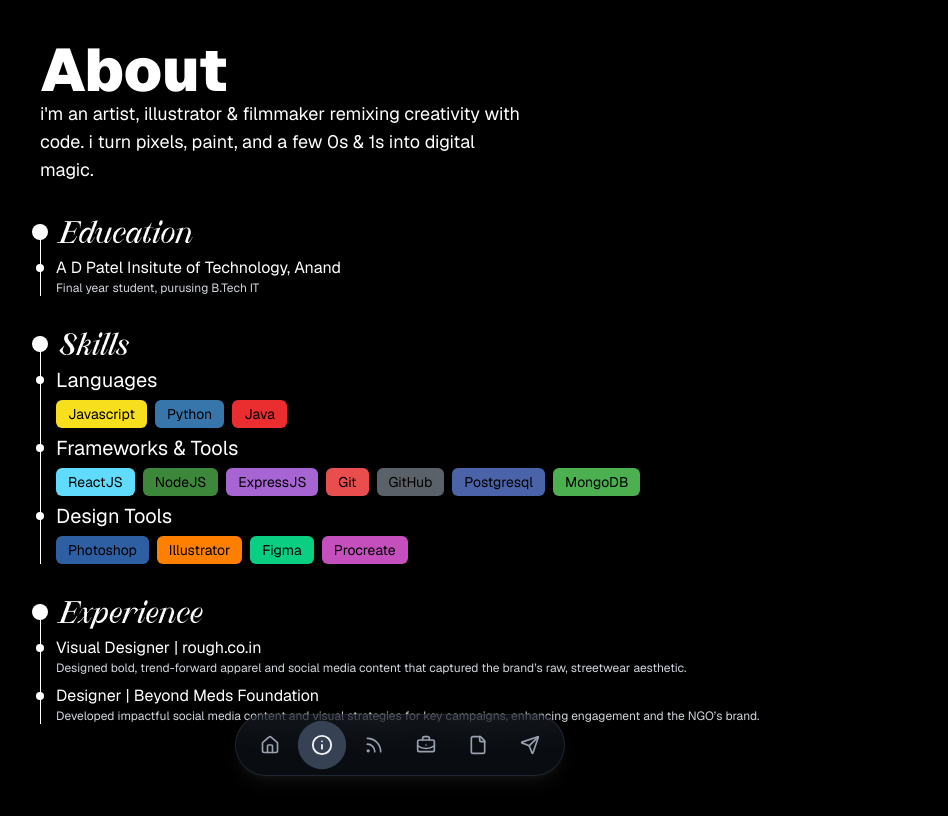
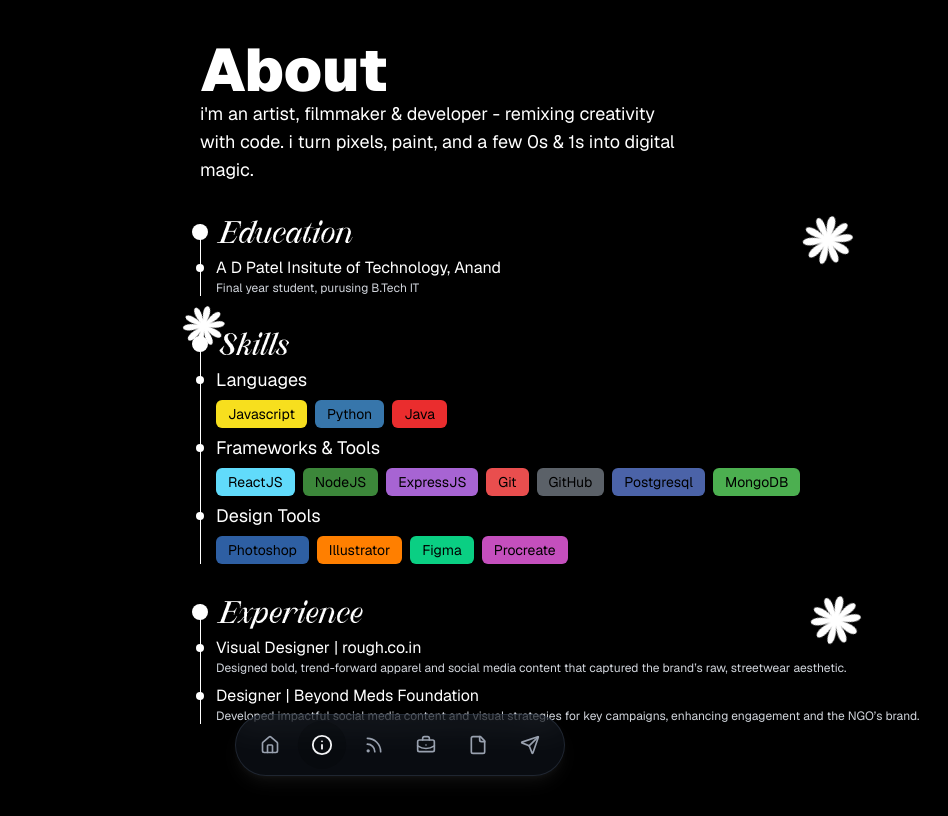
Before and after one commit to DharmBharodiya/dharm-portfolio, a React (Vite) app: page /about in a window 1280 px wide. Shown: the top 816 px of the page, without its empty margins (240-1188 px from the left). Built offline with nearby package versions, Linux system fonts and the light colour scheme.

Commit message:
ADD: added flowers to the about page

```diff
--- a/src/components/About/Education.jsx
+++ b/src/components/About/Education.jsx
@@ -1,9 +1,29 @@
 import ContentBox from "./ContentBox"
+import { motion } from "framer-motion"
+import { useTheme } from "../../ThemeContext"
+
 function Education() {
+  const {theme} = useTheme()
+
   return (
-    <ContentBox
-    heading="A D Patel Insitute of Technology, Anand"
-    description="Final year student, purusing B.Tech IT"/>
+    <div className="relative">
+      <ContentBox
+      heading="A D Patel Insitute of Technology, Anand"
+      description="Final year student, purusing B.Tech IT"
+      />
+      <motion.img
+      src={`${theme === "dark" ? "/images/flowerWhite.png" : "/images/flowerBlack.png"}`}
+      alt="flowerwhite"
+      className="absolute w-10 h-10 sm:w-12 sm:h-12 -top-12 right-37"
+      animate={{ rotate: 360 }}
+          initial={{ rotate: 0 }}
+          transition={{
+            repeat: Infinity,
+            ease: 'linear',
+            duration: 8, // 10 seconds for a moderate spin speed
+            repeatType: 'loop',}}
+      />
+    </div>
   )
 }
 
--- a/src/components/About/Expereince.jsx
+++ b/src/components/About/Expereince.jsx
@@ -1,15 +1,30 @@
+import { useTheme } from "../../ThemeContext"
 import ContentBox from "./ContentBox"
+import { motion } from "framer-motion"
 
 function Expereince() {
+  const {theme} = useTheme()
   return (
-    <>
+    <div className="relative">
         <ContentBox
         heading="Visual Designer | rough.co.in"
         description="Designed bold, trend-forward apparel and social media content that captured the brand’s raw, streetwear aesthetic." />
         <ContentBox
         heading="Designer | Beyond Meds Foundation"
         description="Developed impactful social media content and visual strategies for key campaigns, enhancing engagement and the NGO’s brand." />
-    </>
+        <motion.img
+        src={`${theme === "dark" ? "/images/flowerWhite.png" : "/images/flowerBlack.png"}`}
+        alt="flower"
+        className="absolute sm:w-12 sm:h-12 w-10 h-10 -top-12 right-35"
+        animate={{ rotate: 360 }}
+          initial={{ rotate: 0 }}
+          transition={{
+            repeat: Infinity,
+            ease: 'linear',
+            duration: 8, // 10 seconds for a moderate spin speed
+            repeatType: 'loop',}}
+        />
+    </div>
 )
 }
 
--- a/src/components/About/SkillRepeat.jsx
+++ b/src/components/About/SkillRepeat.jsx
@@ -1,12 +1,27 @@
 import SubDot from "./SubDot"
 import { languages, frameworksAndTools, designTools } from "./Skills"
+import { motion } from "framer-motion"
+import { useTheme } from "../../ThemeContext"
 
 function SkillRepeat() {
+  const {theme} = useTheme()
   return (
-    <div>
+    <div className="relative">
         <SubDot items={languages} heading="Languages"/>
         <SubDot items={frameworksAndTools} heading="Frameworks & Tools"/>
         <SubDot items={designTools} heading="Design Tools"/>
+        <motion.img
+        src={`${theme === "dark" ? "/images/flowerWhite.png" : "/images/flowerBlack.png"}`}
+        alt="flowerwhite"
+        className="absolute w-8 h-8 sm:w-10 sm:h-10 -top-17.5 -left-4"
+        animate={{ rotate: 360 }}
+          initial={{ rotate: 0 }}
+          transition={{
+            repeat: Infinity,
+            ease: 'linear',
+            duration: 8, // 10 seconds for a moderate spin speed
+            repeatType: 'loop',}}
+      />
     </div>
   )
 }
--- a/src/components/About/SubDot.jsx
+++ b/src/components/About/SubDot.jsx
@@ -4,7 +4,7 @@ function SubDot({items, heading}) {
   return (
     <div className="relative mb-4">
         <div className="w-2 h-2 dark:bg-white bg-black -translate-x-1/2 rounded-full "></div>
-        <h1 className="absolute top-0 ml-4 text-md sm:text-xl leading-2 text-black dark:text-white">{heading}</h1>
+        <h1 className="absolute top-0 ml-4 text-[16px] sm:text-[18px] leading-2 text-black dark:text-white">{heading}</h1>
         <div className="flex gap-2 ml-4 mt-4 flex-wrap">
             {items.map((item, idx) => (
             <SkillBox title={item.name} bg={item.color} key={idx}/>
--- a/src/components/FloatingDock/Dock.jsx
+++ b/src/components/FloatingDock/Dock.jsx
@@ -1,4 +1,4 @@
-import React, { useEffect, useState } from "react";
+import { useEffect, useState } from "react";
 import navItems from "./navItems"; // This should still return array of { href, label, icon }
 
 const FloatingDock = () => {
@@ -26,7 +26,7 @@ const FloatingDock = () => {
                   {/* Tooltip */}
                   <span
                     className="absolute bottom-full left-1/2 -translate-x-1/2 mb-2 px-3 py-1 text-sm
-                                 text-white dark:text-gray-200 bg-gray-800 dark:bg-gray-700 rounded-md
+                                 text-white dark:text-gray-200 bg-black/80 dark:bg-black/70 rounded-md
                                  opacity-0 group-hover:opacity-100 transition-opacity duration-200"
                   >
                     {item.label}
@@ -36,8 +36,8 @@ const FloatingDock = () => {
                   <div
                     className={`
                       p-3 mx-1 rounded-full transition-all duration-300 ease-out
-                      hover:bg-gray-100 dark:hover:bg-gray-700/50
-                      ${isActive ? "bg-gray-100 dark:bg-gray-700 scale-110" : "hover:scale-110"}
+                      hover:bg-black/20 dark:hover:bg-black/40
+                      ${isActive ? "bg-black/40 dark:bg-black/20 scale-110" : "hover:scale-110"}
                       group-hover:-translate-y-1
                     `}
                   >
@@ -46,7 +46,7 @@ const FloatingDock = () => {
                         ${
                           isActive
                             ? "text-gray-900 dark:text-gray-100"
-                            : "text-gray-600 dark:text-gray-400"
+                            : "text-gray-800 dark:text-gray-400"
                         }
                       `}
                     />
--- a/src/pages/AboutPage.jsx
+++ b/src/pages/AboutPage.jsx
@@ -7,10 +7,10 @@ import FloatingDock from '../components/FloatingDock/Dock'
 
 function AboutPage() {
   return (
-    <div className='w-full flex justify-center items-left sm:items-left sm:ml-60 mt-10 flex-col pl-10 pr-10'> {/* Changed to padding for consistent alignment */}
+    <div className='w-full flex justify-center items-left sm:items-left sm:ml-20 md:ml-40 lg:ml-100 mt-10 flex-col pl-10 pr-10'> {/* Changed to padding for consistent alignment */}
          <Header
             heading="About"
-            description="i&apos;m an artist, illustrator & filmmaker remixing creativity with code. i turn pixels, paint, and a few 0s & 1s into digital magic."
+            description="i&apos;m an artist, filmmaker & developer - remixing creativity with code. i turn pixels, paint, and a few 0s & 1s into digital magic."
             className={"w-[250px] sm:w-lg mb-10 relative" } /* Removed margin-left */
          />
         <div> {/* Removed margin-left */}
```
Also changed, not shown: src/components/CustomCursor.jsx (added).
